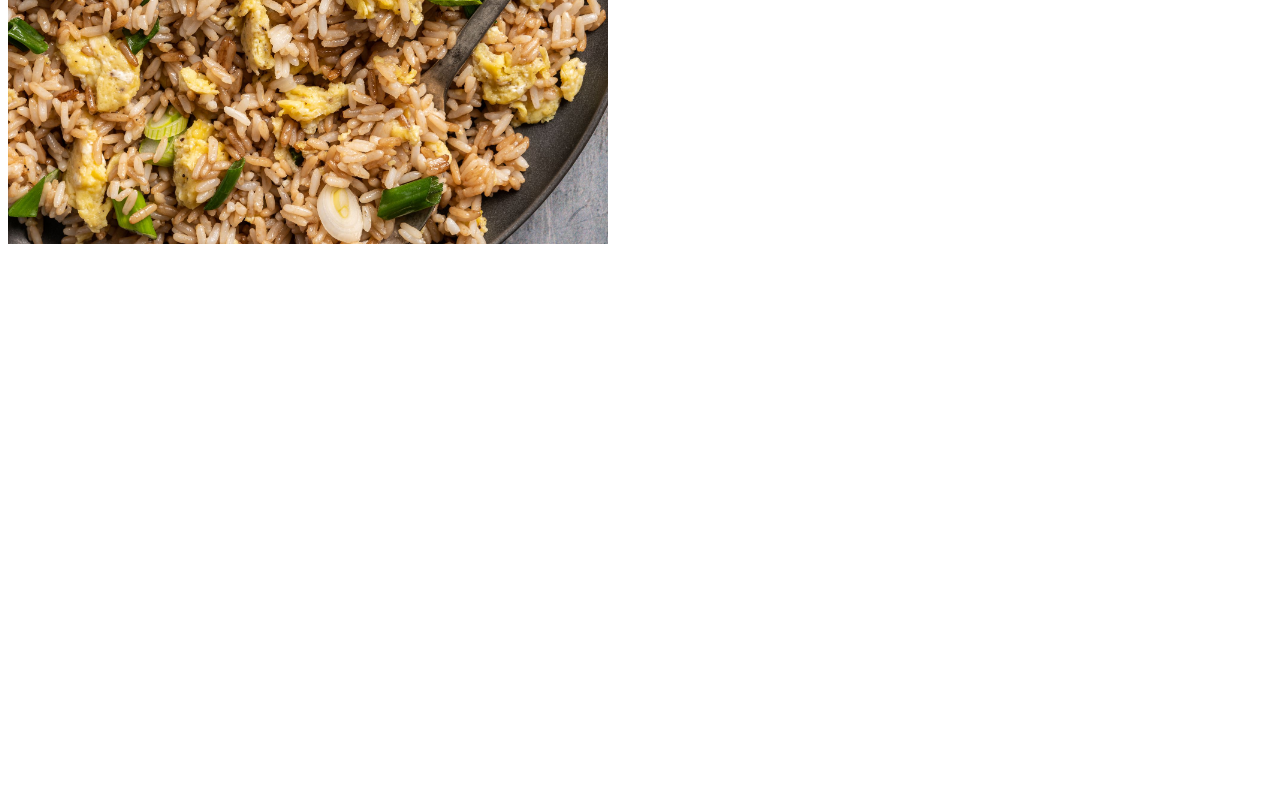
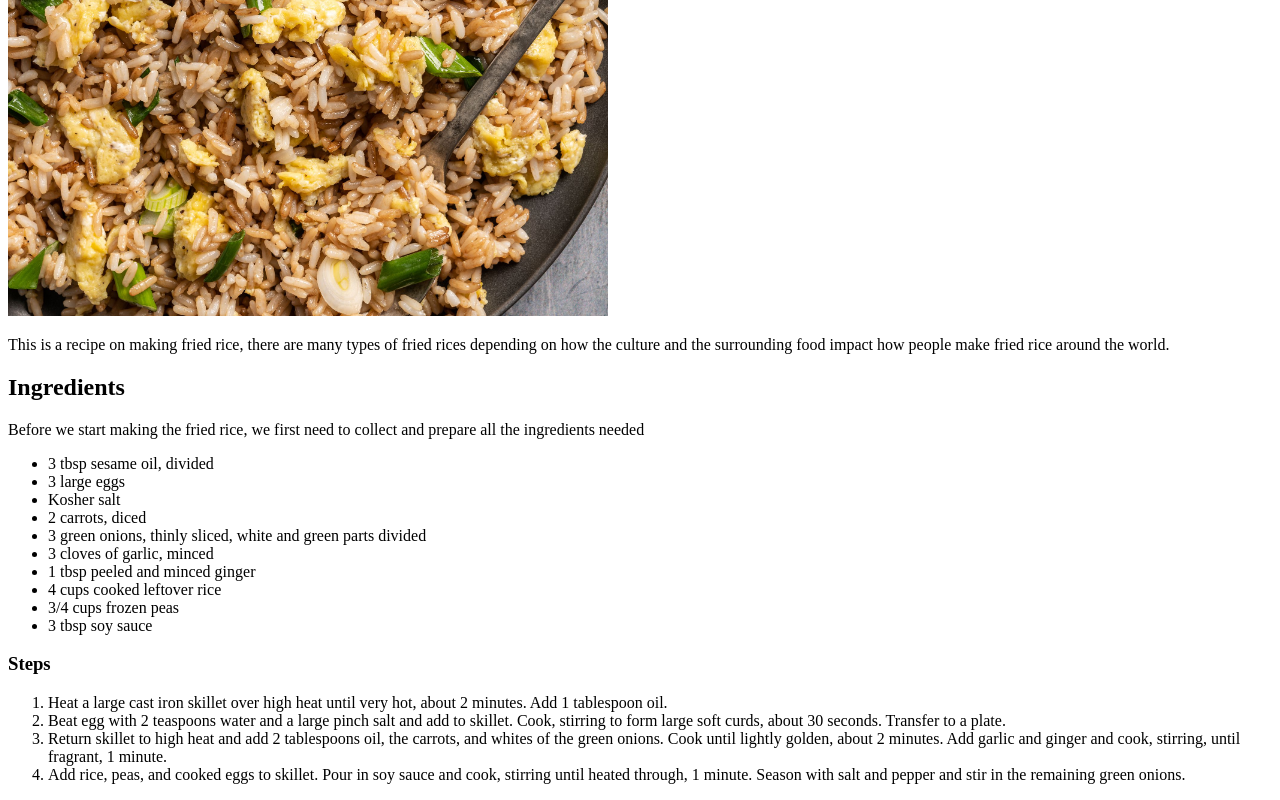
Before and after one commit to theolucky889/odin-recipes, a plain HTML site: page recipes/fried-rice.html in a window 1280 px wide. Shown: the part 364-1164 px from the top of the page. Before the commit the page ends 800 px from the top, so only its background shows below. Drawn offline with Linux system fonts and the light colour scheme.

Commit message:
Added Fried rice recipe

```diff
--- a/recipes/fried-rice.html
+++ b/recipes/fried-rice.html
@@ -7,7 +7,41 @@
     <title>Fried Rice</title>
 </head>
 <body>
+    <h1>Fried Rice</h1>
     <img src="../img/fried-rice.jpg" alt="Fried Rice" style="width:600px;height:600px;">
 
+    <p>This is a recipe on making fried rice, there are many types of
+        fried rices depending on how the culture and the surrounding
+        food impact how people make fried rice around the world.</p>
+
+    <h2>Ingredients</h2>
+    <p>Before we start making the fried rice, we first need to collect and prepare all the ingredients needed</p>
+        <ul>
+            <li>3 tbsp sesame oil, divided</li>
+            <li>3 large eggs</li>
+            <li>Kosher salt</li>
+            <li>2 carrots, diced</li>
+            <li>3 green onions, thinly sliced, white and green
+                parts divided</li>
+            <li>3 cloves of garlic, minced</li>
+            <li>1 tbsp peeled and minced ginger</li>
+            <li>4 cups cooked leftover rice</li>
+            <li>3/4 cups frozen peas</li>
+            <li>3 tbsp soy sauce</li>
+        </ul>
+
+    <h3>Steps</h3>
+        <ol>
+            <li>Heat a large cast iron skillet over high heat until very hot, about 2 minutes.
+                Add 1 tablespoon oil.</li>
+            <li>Beat egg with 2 teaspoons water and a large pinch salt and add to skillet. Cook, stirring
+                to form large soft curds, about 30 seconds. Transfer to a plate. </li>
+            <li>Return skillet to high heat and add 2 tablespoons oil, the carrots, and whites of the
+                green onions. Cook until lightly golden, about 2 minutes. Add garlic and ginger and cook,
+                stirring, until fragrant, 1 minute.</li>
+            <li>Add rice, peas, and cooked eggs to skillet. Pour in soy sauce and cook, stirring until
+                heated through, 1 minute. Season with salt and pepper and stir in the remaining green
+                onions.</li>
+        </ol>
 </body>
 </html>
```
